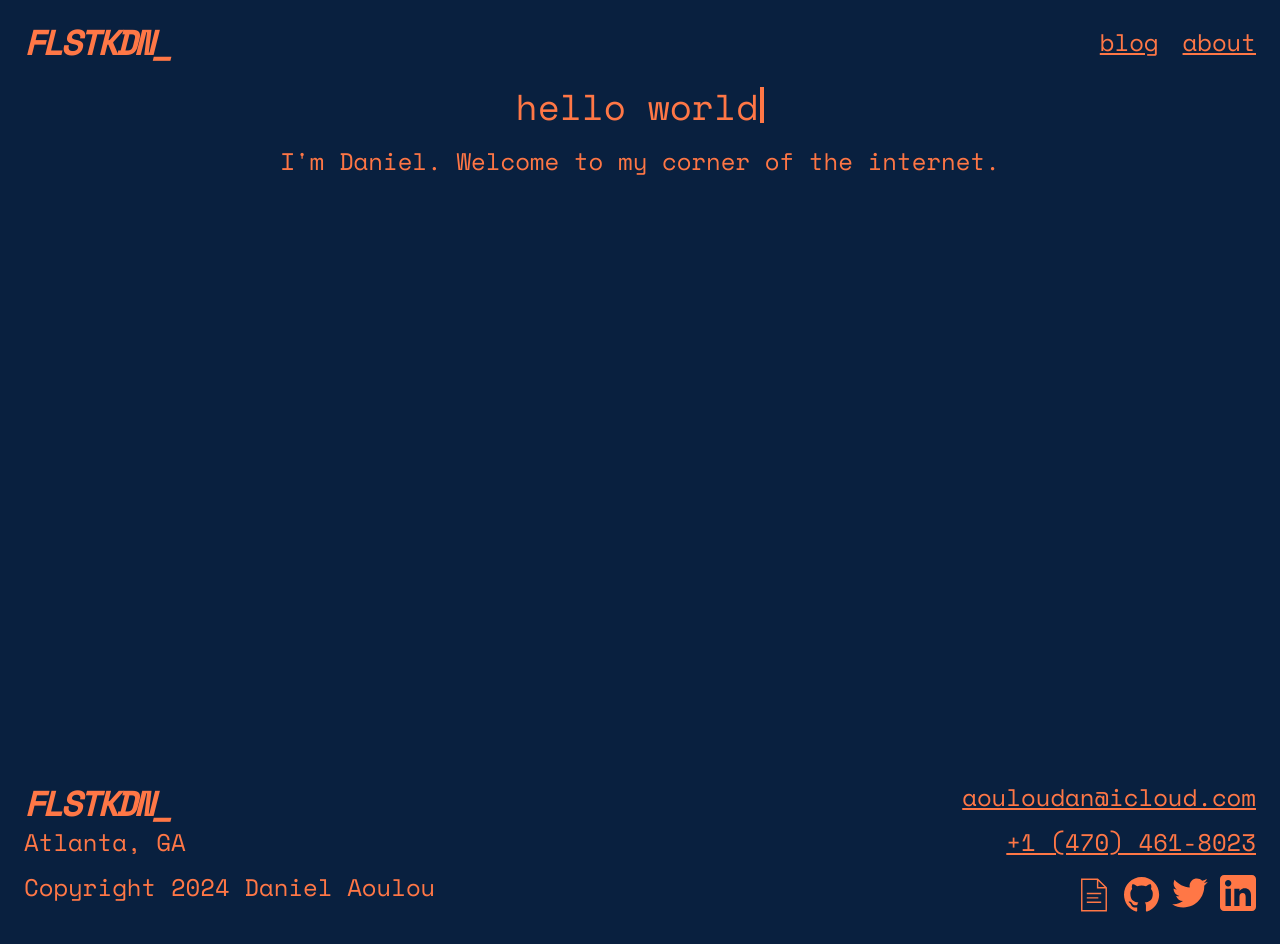
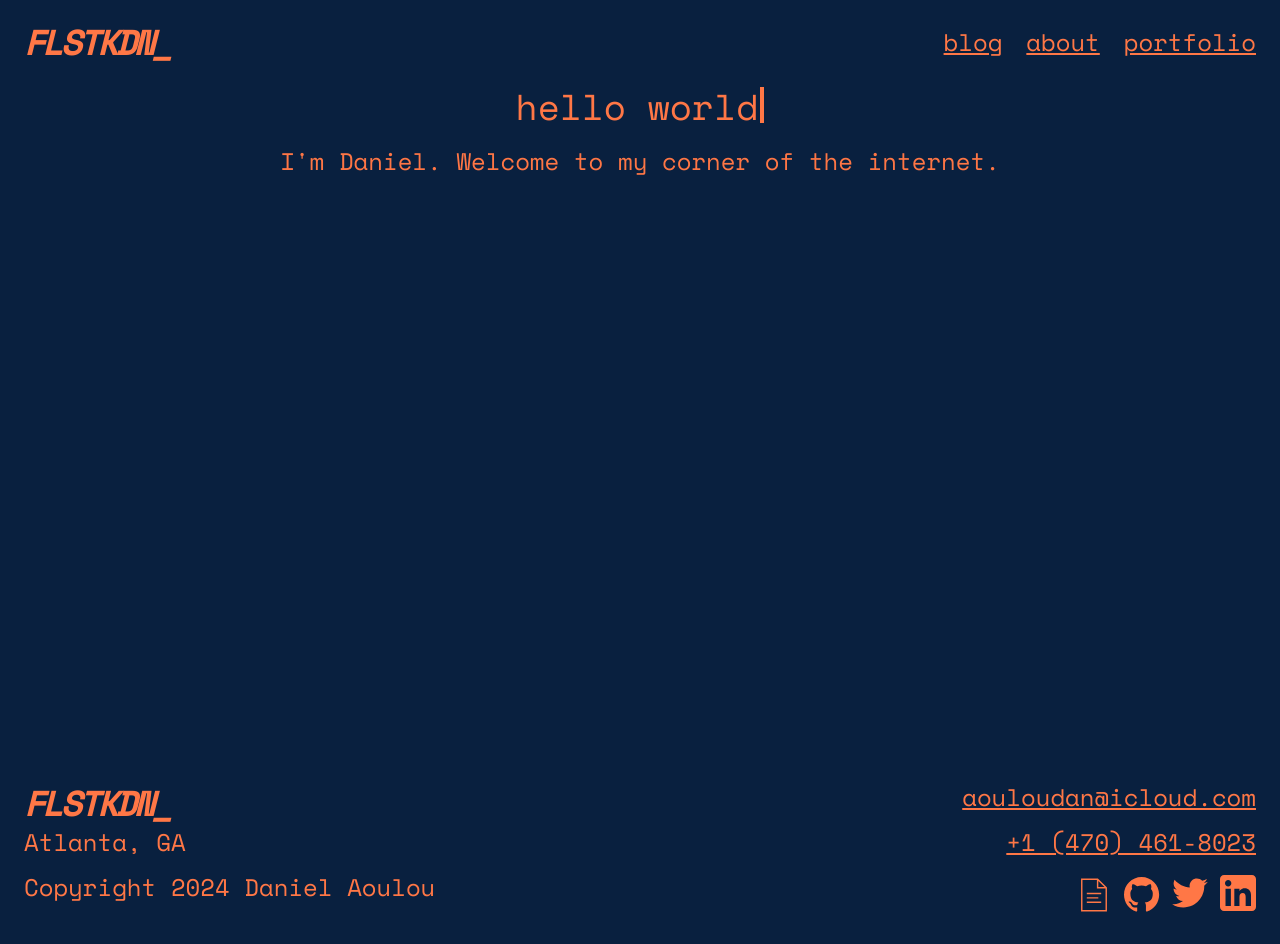
Before and after one commit to fullstack-dan/fullstackdan.dev.v2, a React (Vite) app: page / in a window 1280 px wide. Built offline with nearby package versions, Linux system fonts and the light colour scheme; no server answers.

Commit message:
added portfolio link

```diff
--- a/src/Components/CustomNav.jsx
+++ b/src/Components/CustomNav.jsx
@@ -13,6 +13,13 @@ const CustomNav = () => {
             <Link to="/about" className="link">
                 about
             </Link>
+            <a
+                href="https://portfolio-16w1.onrender.com/"
+                target="_blank"
+                className="link"
+            >
+                portfolio
+            </a>
         </ul>
     );
 
```
